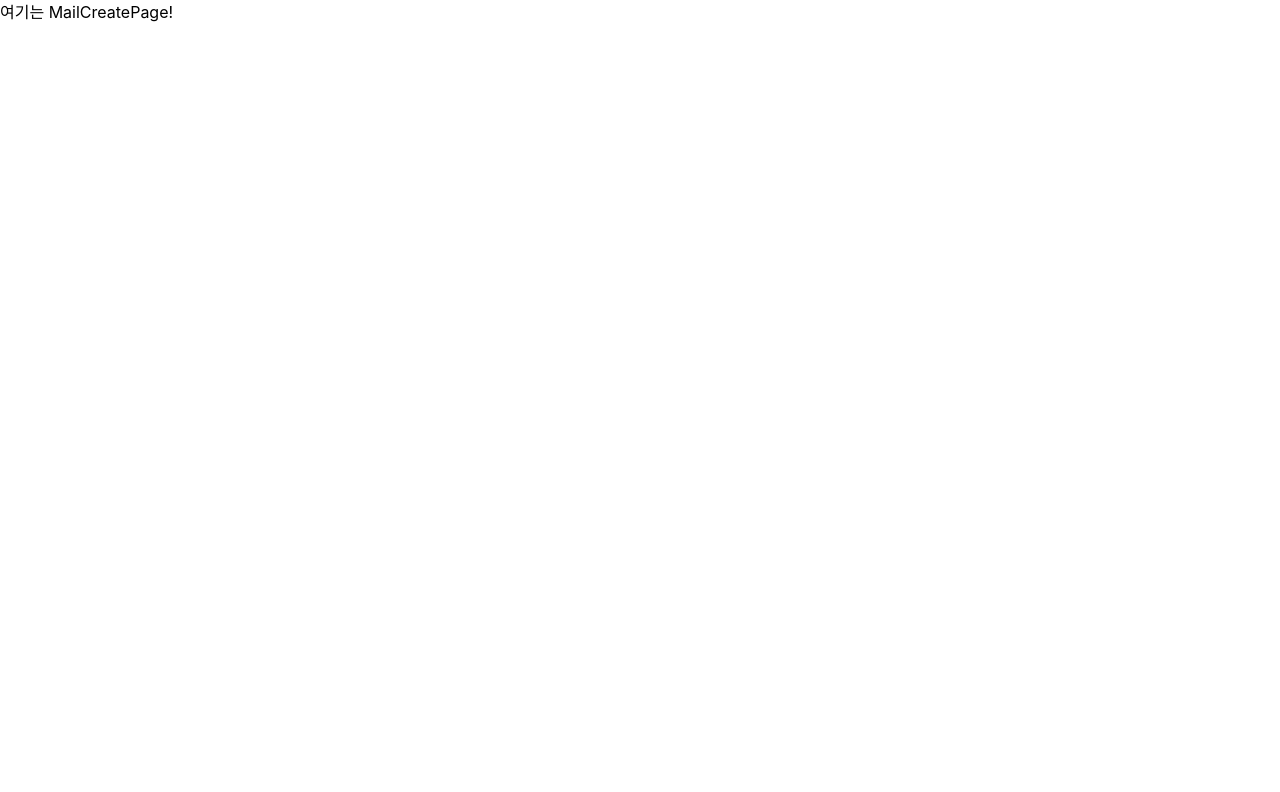
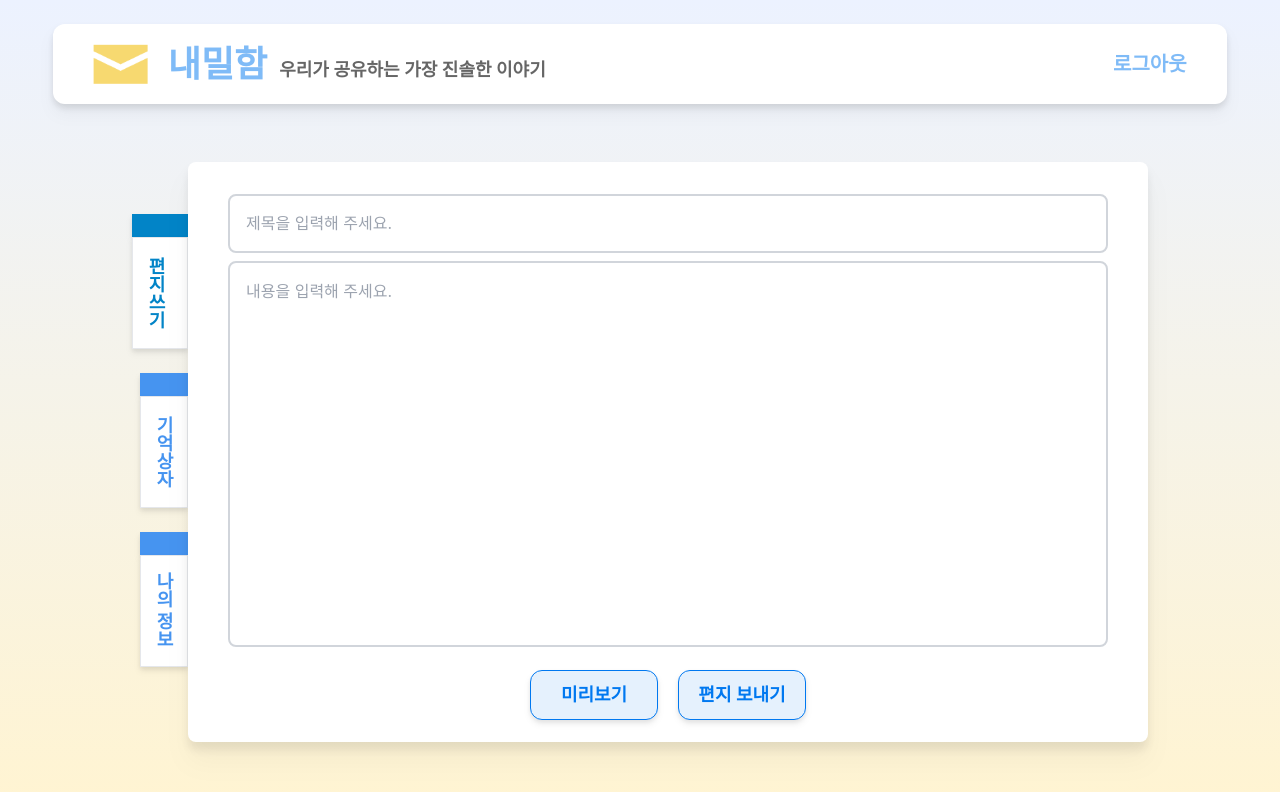
Before and after one commit to Naemilham/nmh_front, a React (Create React App) app: page /mailcreate in a window 1280 px wide. Shown: the top 792 px of the page. Built offline with nearby package versions, Linux system fonts and the light colour scheme.

Commit message:
feat:mail create page

```diff
--- a/src/index.css
+++ b/src/index.css
@@ -23,7 +23,6 @@ code {
       display: none;
     }
 
-
     /* Hide scrollbar for IE, Edge, and Firefox */
     .no-scrollbar {
       -ms-overflow-style: none; /* IE and Edge */
@@ -31,3 +30,11 @@ code {
     }
   }
 }
+
+.button-a {
+  @apply bg-nemil-sky border border-nemil-blue text-nemil-blue font-semibold hover:text-black rounded-xl text-lg drop-shadow-md py-2.5 px-2;
+}
+
+.vertical-text {
+  writing-mode: vertical-lr;
+}
--- a/src/routes/MailCreatePage.jsx
+++ b/src/routes/MailCreatePage.jsx
@@ -1,7 +1,90 @@
+import { useState } from "react";
+
 const MailCreatePage = () => {
-	return (
-		<div>여기는 MailCreatePage!</div>
-	);
+  return (
+    <div className="w-screen h-screen flex flex-col bg-gradient-to-b from-[#ECF2FF] to-[#FFF4D2]">
+      {/*header*/}
+      <div className="flex flex-row justify-center mt-6">
+        <div className="w-11/12 h-20 sticky z-50 top-0 bg-white flex flex-row justify-between items-center whitespace-nowrap rounded-xl drop-shadow-lg">
+          <div className="w-full h-full pl-10 flex flex-row items-center gap-5">
+            <img
+              className="h-1/2"
+              src={require("../assets/images/nmhIcon-yellow.png")}
+            />
+            <div className="flex items-end gap-2">
+              <div className="font-extrabold text-4xl text-[#0078F080]">
+                내밀함
+              </div>
+              <div className=" text-lg font-semibold ml-1 text-[#00000099]">
+                우리가 공유하는 가장 진솔한 이야기
+              </div>
+            </div>
+          </div>
+          <div className="w-max h-full pr-10 flex flex-row items-center gap-5">
+            <div className="font-bold text-xl text-[#0078F080]">로그아웃</div>
+          </div>
+        </div>
+      </div>
+      <div className="w-full h-full flex flex-row justify-stretch">
+        <div className="w-full h-full flex flex-row justify-center items-center">
+          {/*tag*/}
+          <div className="flex flex-col justify-end">
+            <div className="flex flex-col mb-6">
+              <div class="w-14 h-[23px]  bg-sky-600 drop-shadow-md"></div>
+              <div className="w-14 h-28 border bg-white vertical-text text-center text-lg font-bold pl-2 text-sky-600 drop-shadow-md">
+                편지쓰기
+              </div>
+            </div>
+            <div className="flex flex-col ml-2 mb-6">
+              <div class="w-12 h-[23px]  bg-[#4694F0] drop-shadow-md"></div>
+              <div className="w-12 h-28 border bg-white vertical-text text-center text-lg font-bold pl-2 text-[#4694F0] drop-shadow-md">
+                기억상자
+              </div>
+            </div>
+            <div className="flex flex-col ml-2 mb-6">
+              <div class="w-12 h-[23px]  bg-[#4694F0] drop-shadow-md"></div>
+              <div className="w-12 h-28 border bg-white vertical-text text-center text-lg font-bold pl-2 text-[#4694F0] drop-shadow-md">
+                나의 정보
+              </div>
+            </div>
+          </div>
+          {/*content*/}
+          <div className="bg-white text-black w-3/4 h-5/6 flex flex-col justify-self-center items-center rounded-lg drop-shadow-xl">
+            <input
+              placeholder="제목을 입력해 주세요."
+              className="w-11/12 h-16 border-2 mt-8 p-4 border-gray-300 flex flex-col justify-between rounded-lg"
+            ></input>
+            <textarea
+              placeholder="내용을 입력해 주세요."
+              className="w-11/12 h-4/5 border-2 mt-2 p-4 border-gray-300 flex flex-col justify-between items-center rounded-lg resize-none"
+            />
+            <div className="w-full h-1/5 flex flex-row justify-center items-center gap-5">
+              <button
+                type="button"
+                className="button-a !w-32"
+                onClick={() => {
+                  window.alert("추후 제공될 기능입니다.");
+                }}
+              >
+                미리보기
+              </button>
+              <button
+                type="button"
+                className="button-a !w-32"
+                onClick={() => {
+                  window.alert(
+                    "소중한 마음 잘 전해받았습니다. 메일은 오늘 자정에 받는 이들에게 전달됩니다."
+                  );
+                }}
+              >
+                편지 보내기
+              </button>
+            </div>
+          </div>
+        </div>
+      </div>
+    </div>
+  );
 };
 
 export default MailCreatePage;
--- a/tailwind.config.js
+++ b/tailwind.config.js
@@ -1,9 +1,23 @@
 // tailwind.config.js
 /** @type {import('tailwindcss').Config} */
+
+const colors = require("tailwindcss/colors");
+
 module.exports = {
-  content: ["./src/**/*.{js,jsx,ts,tsx}","./**/@material-tailwind/**/*.{js,ts,jsx,tsx}"],
+  content: ["./src/**/*.{js,jsx,ts,tsx}"],
   theme: {
-    extend: {},
+    extend: {
+      colors: {
+        "nemil-blue": "#0078F0",
+        "nemil-sky": "#E5F1FD",
+      },
+    },
+    fontFamily: {
+      notosanskr: ["Noto Sans KR"],
+      PretendardRegular: ["Pretendard-Regular"],
+    },
   },
   plugins: [],
 };
+
+export default colors;
```
